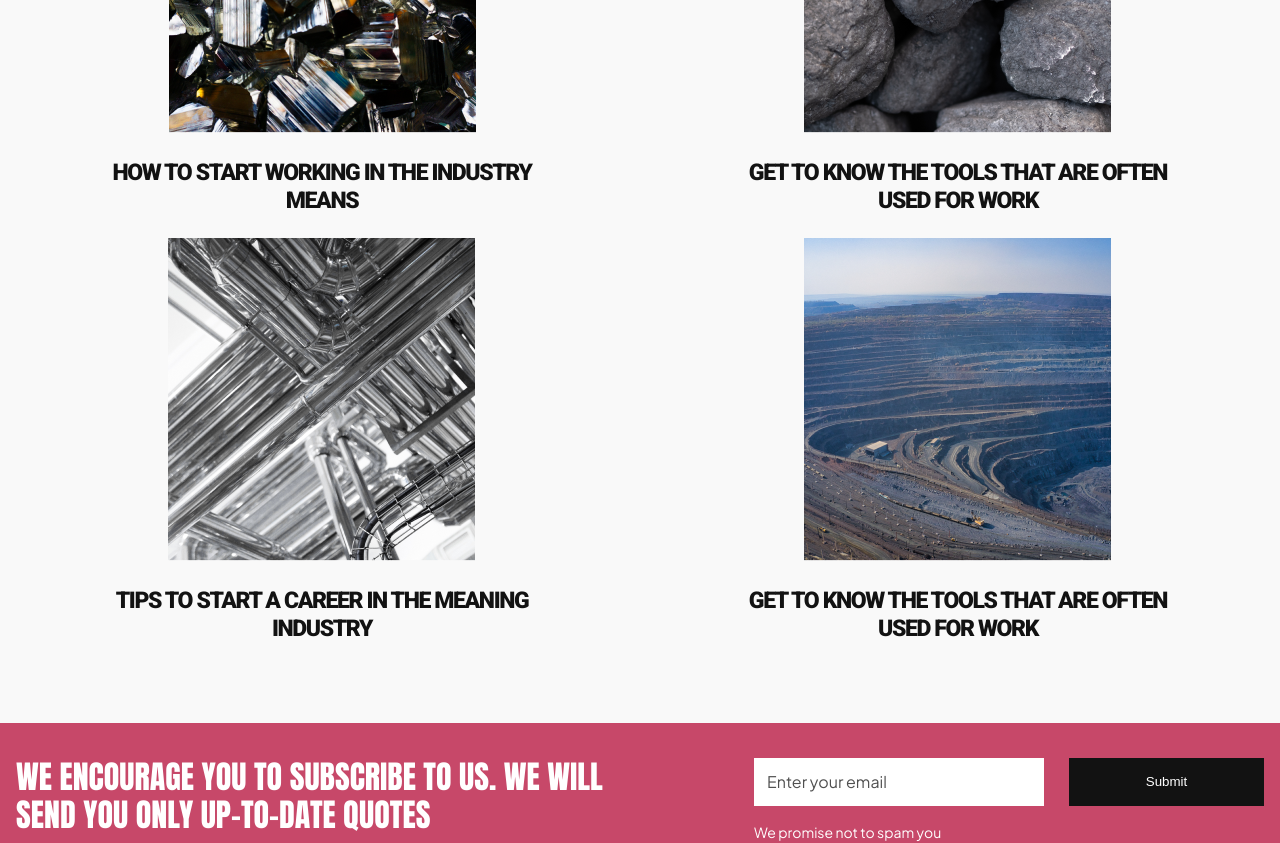
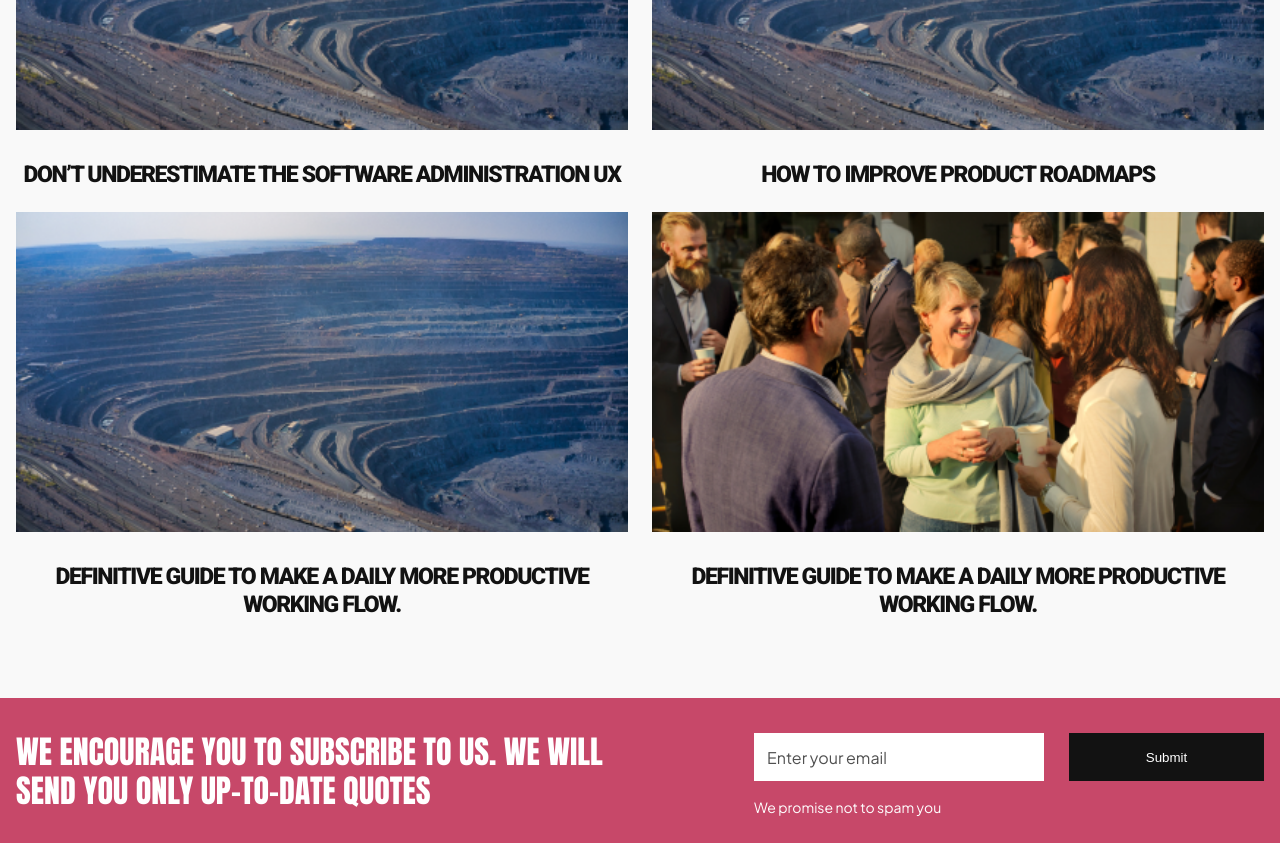
Before and after one commit to RomanKoriachko/ftorex, a React (Create React App) app: page / in a window 1280 px wide. Shown: the part 4880-5723 px from the top of the page. Built offline with nearby package versions, Linux system fonts and the light colour scheme.

Commit message:
add link to articles in main page

```diff
--- a/src/components/ArticlesSection/ArticlesSection.js
+++ b/src/components/ArticlesSection/ArticlesSection.js
@@ -1,6 +1,7 @@
 import React from 'react'
 import './ArticlesSection.scss'
 import { Link } from 'react-router-dom'
+import articleArr from '../../pages/ArticlesPage/articlesArray'
 
 const ArticlesSection = () => {
     return (
@@ -24,27 +25,17 @@ const ArticlesSection = () => {
                         </Link>
                     </div>
                 </div>
-                <div className="row articles-items-row">
-                    <div className="article-item">
-                        <img src="images/article-1.png" alt="" />
-                        <p>how to start working in the industry means</p>
-                    </div>
-                    <div className="article-item">
-                        <img src="images/article-2.png" alt="" />
-                        <p>
-                            Get to know the tools that are often used for work
-                        </p>
-                    </div>
-                    <div className="article-item">
-                        <img src="images/article-3.png" alt="" />
-                        <p>tips to start a career in the meaning industry</p>
-                    </div>
-                    <div className="article-item">
-                        <img src="images/article-4.png" alt="" />
-                        <p>
-                            Get to know the tools that are often used for work
-                        </p>
-                    </div>
+                <div className="articles-items-row">
+                    {articleArr
+                        .filter((element, index) => index < 4)
+                        .map(({ id, preview, name }) => (
+                            <div key={id} className="article-item">
+                                <Link to={`/articles/${id}`}>
+                                    <img src={`/${preview}`} alt="" />
+                                    <p>{name}</p>
+                                </Link>
+                            </div>
+                        ))}
                 </div>
             </div>
         </section>
--- a/src/components/ArticlesSection/ArticlesSection.scss
+++ b/src/components/ArticlesSection/ArticlesSection.scss
@@ -23,12 +23,17 @@
         }
     }
     .articles-items-row {
+        display: grid;
+        grid-template-columns: repeat(4, 1fr);
         gap: 24px;
         .article-item {
-            > img {
+            img {
                 margin-bottom: 24px;
+                width: 100%;
+                height: 320px;
+                object-fit: cover;
             }
-            > p {
+            > a {
                 font-family: 'Roboto';
                 font-weight: 800;
                 font-size: 23px;
@@ -36,6 +41,7 @@
                 letter-spacing: -0.06em;
                 text-transform: uppercase;
                 color: #121212;
+                text-decoration: none;
             }
         }
     }
```
